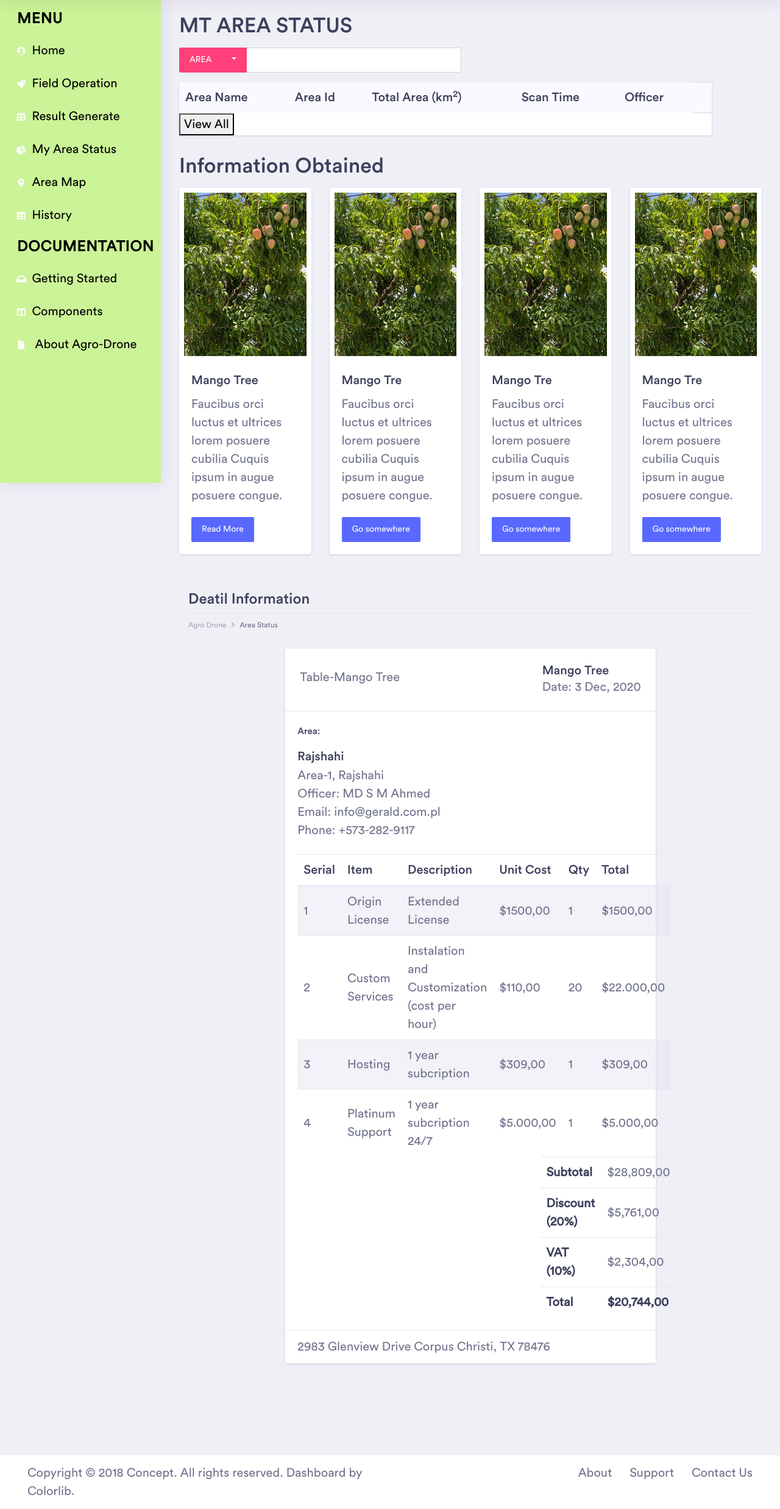
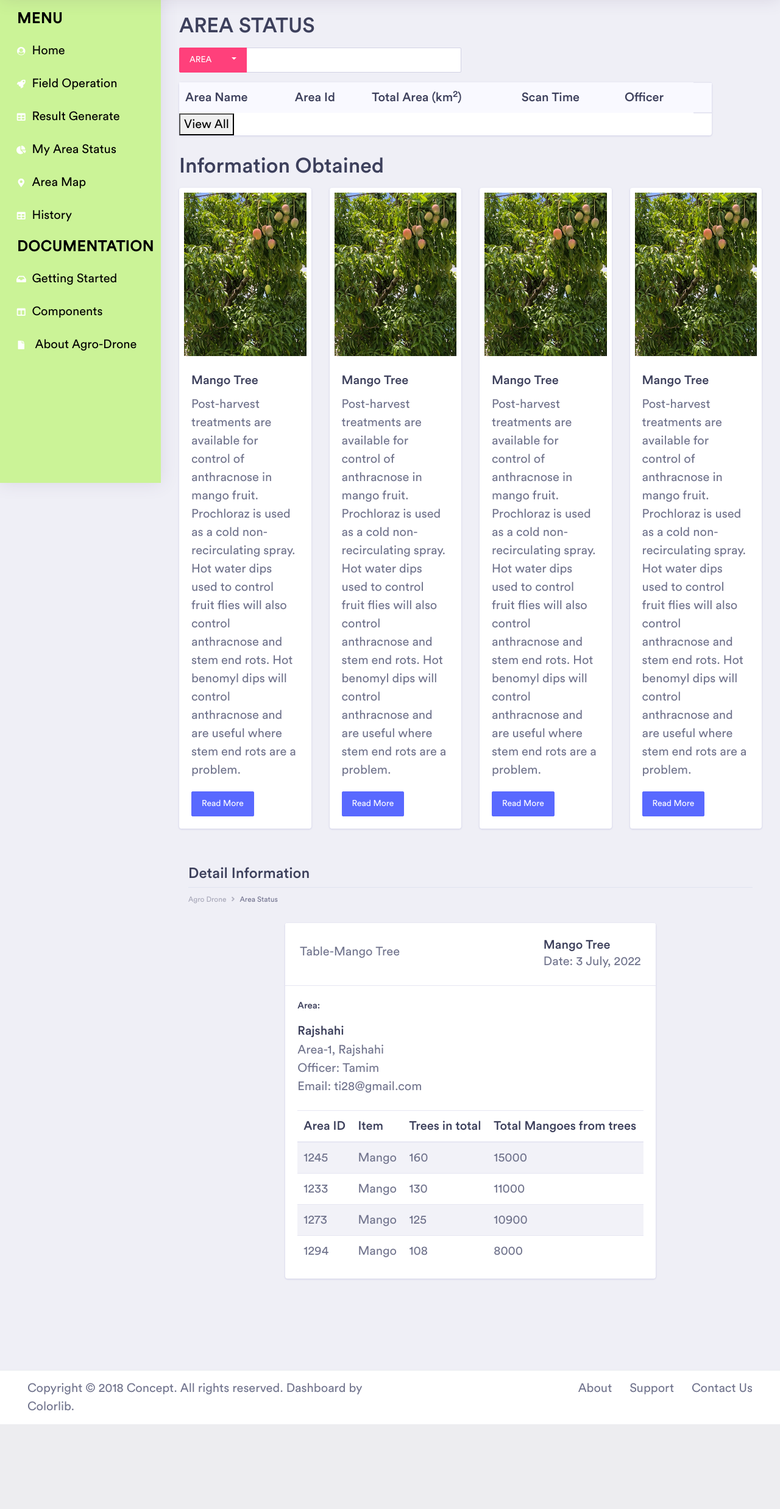
Before and after one commit to Tamim365/Agro-Drone, a Flask app: page /area-status in a window 1280 px wide. Shown: the part 68-2543 px from the top of the page at 61% size. After the commit the page ends 2404 px from the top, so only its background shows below. Run offline with Flask 2, Linux system fonts and the light colour scheme; lists and menus that the app fills with data are empty; some libraries are stand-ins or nearby versions; some web fonts are replaced.

Commit message:
edited again

```diff
--- a/Dashboard/templates/area_status.html
+++ b/Dashboard/templates/area_status.html
@@ -35,7 +35,7 @@
         <!-- ============================================================== -->
         <div class="dashboard-wrapper">
             <div class="container-fluid dashboard-content">
-                <h1>MT AREA STATUS</h1>
+                <h1>AREA STATUS</h1>
                 <div class="row">
 
                     <div class="col-6">
@@ -106,7 +106,7 @@
                                 <img class="card-img-top img-fluid p-2" src="../assets/images/mango.jpg" alt="Card image cap">
                                 <div class="card-body">
                                     <h3 class="card-title">Mango Tree</h3>
-                                    <p class="card-text">Faucibus orci luctus et ultrices lorem posuere cubilia Cuquis ipsum in augue posuere congue.</p>
+                                    <p class="card-text">Post-harvest treatments are available for control of anthracnose in mango fruit. Prochloraz is used as a cold non-recirculating spray. Hot water dips used to control fruit flies will also control anthracnose and stem end rots. Hot benomyl dips will control anthracnose and are useful where stem end rots are a problem.</p>
                                     <a href="#" class="btn btn-primary">Read More</a>
                                 </div>
                             </div>
@@ -115,9 +115,10 @@
                             <div class="card">
                                 <img class="card-img-top img-fluid p-2" src="../assets/images/mango.jpg" alt="Card image cap">
                                 <div class="card-body">
-                                    <h3 class="card-title">Mango Tre</h3>
-                                    <p class="card-text">Faucibus orci luctus et ultrices lorem posuere cubilia Cuquis ipsum in augue posuere congue.</p>
-                                    <a href="#" class="btn btn-primary">Go somewhere</a>
+                                    <h3 class="card-title">Mango Tree</h3>
+                                    <p class="card-text">Post-harvest treatments are available for control of anthracnose in mango fruit. Prochloraz is used as a cold
+                                    non-recirculating spray. Hot water dips used to control fruit flies will also control anthracnose and stem end rots. Hot benomyl dips will control anthracnose and are useful where stem end rots are a problem.</p>
+                                    <a href="#" class="btn btn-primary">Read More</a>
                                 </div>
                             </div>
                         </div>
@@ -125,9 +126,11 @@
                             <div class="card">
                                 <img class="card-img-top img-fluid p-2" src="../assets/images/mango.jpg" alt="Card image cap">
                                 <div class="card-body">
-                                    <h3 class="card-title">Mango Tre</h3>
-                                    <p class="card-text">Faucibus orci luctus et ultrices lorem posuere cubilia Cuquis ipsum in augue posuere congue.</p>
-                                    <a href="#" class="btn btn-primary">Go somewhere</a>
+                                    <h3 class="card-title">Mango Tree</h3>
+                                    <p class="card-text">Post-harvest treatments are available for control of anthracnose in mango fruit. Prochloraz is used as a cold
+                                    non-recirculating spray. Hot water dips used to control fruit flies will also control anthracnose and stem end rots. Hot
+                                    benomyl dips will control anthracnose and are useful where stem end rots are a problem.</p>
+                                    <a href="#" class="btn btn-primary">Read More</a>
                                 </div>
                             </div>
                         </div>
@@ -135,9 +138,11 @@
                             <div class="card">
                                 <img class="card-img-top img-fluid p-2" src="../assets/images/mango.jpg" alt="Card image cap">
                                 <div class="card-body">
-                                    <h3 class="card-title">Mango Tre</h3>
-                                    <p class="card-text">Faucibus orci luctus et ultrices lorem posuere cubilia Cuquis ipsum in augue posuere congue.</p>
-                                    <a href="#" class="btn btn-primary">Go somewhere</a>
+                                    <h3 class="card-title">Mango Tree</h3>
+                                    <p class="card-text">Post-harvest treatments are available for control of anthracnose in mango fruit. Prochloraz is used as a cold
+                                    non-recirculating spray. Hot water dips used to control fruit flies will also control anthracnose and stem end rots. Hot
+                                    benomyl dips will control anthracnose and are useful where stem end rots are a problem.</p>
+                                    <a href="#" class="btn btn-primary">Read More</a>
                                 </div>
                             </div>
                         </div>
@@ -153,8 +158,8 @@
                             <div class="row">
                                 <div class="col-xl-12 col-lg-12 col-md-12 col-sm-12 col-12">
                                     <div class="page-header">
-                                        <h1 class="pageheader-title">Deatil Information </h1>
-                                        <p class="pageheader-text">Nulla euismod urna eros, sit amet scelerisque torton lectus vel mauris facilisis faucibus at enim quis massa lobortis rutrum.</p>
+                                        <h1 class="pageheader-title">Detail Information </h1>
+                                        <p class="pageheader-text"></p>
                                         <div class="page-breadcrumb">
                                             <nav aria-label="breadcrumb">
                                                 <ol class="breadcrumb">
@@ -176,7 +181,7 @@
                                              <a class="pt-2 d-inline-block" href="index.html">Table-Mango Tree</a>
 
                                             <div class="float-right"> <h3 class="mb-0">Mango Tree</h3>
-                                            Date: 3 Dec, 2020</div>
+                                            Date: 3 July, 2022</div>
                                         </div>
                                         <div class="card-body">
                                             <div class="row mb-4">
@@ -185,9 +190,9 @@
                                                     <h3 class="text-dark mb-1">Rajshahi</h3>
 
                                                     <div>Area-1, Rajshahi</div>
-                                                    <div>Officer: MD S M Ahmed</div>
-                                                    <div>Email: info@gerald.com.pl</div>
-                                                    <div>Phone: +573-282-9117</div>
+                                                    <div>Officer: Tamim</div>
+                                                    <div>Email: ti28@gmail.com</div>
+
                                                 </div>
 
                                             </div>
@@ -195,51 +200,49 @@
                                                 <table class="table table-striped">
                                                     <thead>
                                                         <tr>
-                                                            <th class="center">Serial</th>
+                                                            <th class="center">Area ID</th>
                                                             <th>Item</th>
-                                                            <th>Description</th>
-                                                            <th class="right">Unit Cost</th>
-                                                            <th class="center">Qty</th>
-                                                            <th class="right">Total</th>
+                                                            <th>Trees in total</th>
+                                                            <th class="right">Total Mangoes from trees</th>
+
                                                         </tr>
                                                     </thead>
                                                     <tbody>
                                                         <tr>
-                                                            <td class="center">1</td>
-                                                            <td class="left strong">Origin License</td>
-                                                            <td class="left">Extended License</td>
-                                                            <td class="right">$1500,00</td>
-                                                            <td class="center">1</td>
-                                                            <td class="right">$1500,00</td>
+                                                            <td class="center">1245</td>
+                                                            <td class="left strong">Mango</td>
+                                                            <td class="left">160</td>
+                                                            <td class="right">15000</td>
+
                                                         </tr>
                                                         <tr>
-                                                            <td class="center">2</td>
-                                                            <td class="left">Custom Services</td>
-                                                            <td class="left">Instalation and Customization (cost per hour)</td>
-                                                            <td class="right">$110,00</td>
-                                                            <td class="center">20</td>
-                                                            <td class="right">$22.000,00</td>
+                                                            <td class="center">1233</td>
+                                                            <td class="left">Mango</td>
+                                                            <td class="left">130</td>
+                                                            <td class="right">11000</td>
+
+
                                                         </tr>
                                                         <tr>
-                                                            <td class="center">3</td>
-                                                            <td class="left">Hosting</td>
-                                                            <td class="left">1 year subcription</td>
-                                                            <td class="right">$309,00</td>
-                                                            <td class="center">1</td>
-                                                            <td class="right">$309,00</td>
+                                                            <td class="center">1273</td>
+                                                            <td class="left">Mango</td>
+                                                            <td class="left">125</td>
+                                                            <td class="right">10900</td>
+
+
                                                         </tr>
                                                         <tr>
-                                                            <td class="center">4</td>
-                                                            <td class="left">Platinum Support</td>
-                                                            <td class="left">1 year subcription 24/7</td>
-                                                            <td class="right">$5.000,00</td>
-                                                            <td class="center">1</td>
-                                                            <td class="right">$5.000,00</td>
+                                                            <td class="center">1294</td>
+                                                            <td class="left">Mango</td>
+                                                            <td class="left">108</td>
+                                                            <td class="right">8000</td>
+
+
                                                         </tr>
                                                     </tbody>
                                                 </table>
                                             </div>
-                                            <div class="row">
+                                            <!-- <div class="row">
                                                 <div class="col-lg-4 col-sm-5">
                                                 </div>
                                                 <div class="col-lg-4 col-sm-5 ml-auto">
@@ -273,12 +276,10 @@
                                                             </tr>
                                                         </tbody>
                                                     </table>
-                                                </div>
+                                                </div> -->
                                             </div>
                                         </div>
-                                        <div class="card-footer bg-white">
-                                            <p class="mb-0">2983 Glenview Drive Corpus Christi, TX 78476</p>
-                                        </div>
+
                                     </div>
                                 </div>
                             </div>
--- a/Dashboard/templates/result.html
+++ b/Dashboard/templates/result.html
@@ -112,7 +112,7 @@
                                 <p id="iddd">1620</p>
                                 <br>
                                 <h2>Disease Name :</h2>
-                                <p id="nameee">Yellow Leaf</p>
+                                <p id="nameee">Mango Anthracnose</p>
                                 <br>
                                 <h2>Symptoms:</h2>
                                 <ul id="items1" class="list-group">
```
Also changed, not shown: Dashboard/templates/history.html (+57 -68 lines), Dashboard/templates/index.html (+18 -18 lines), Dashboard/agro_drone.db.
